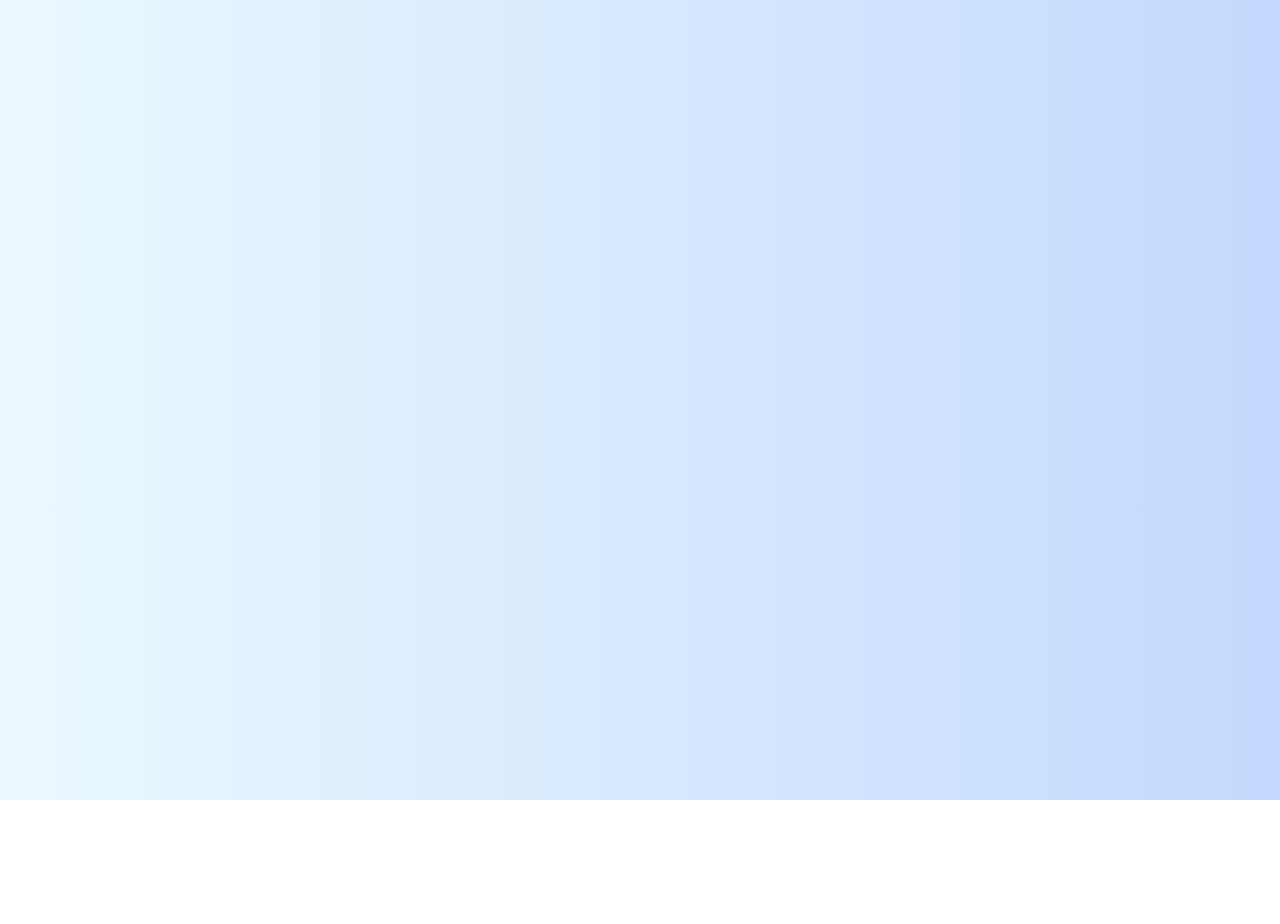
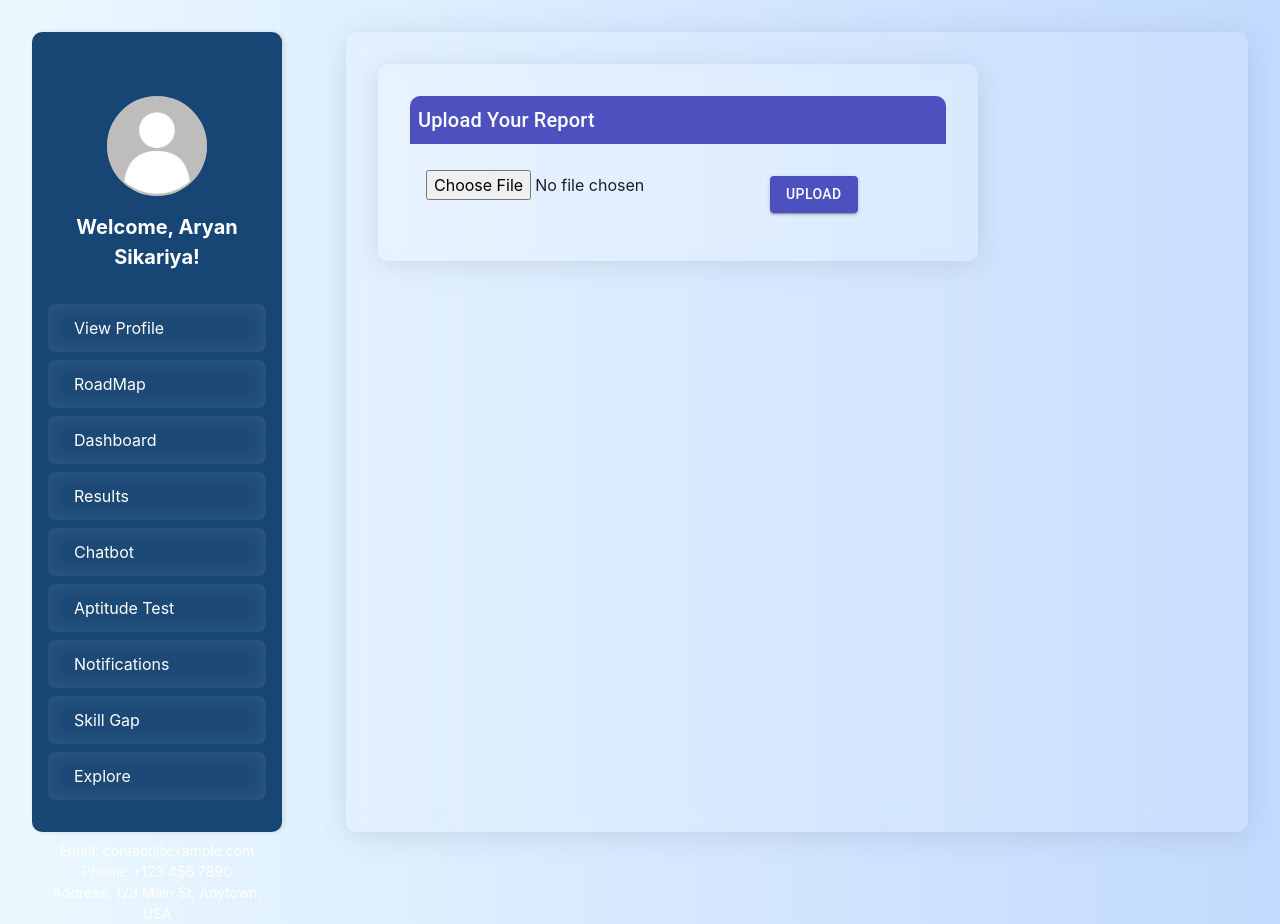
Before and after one commit to Hannan2004/AI-Enhanced-Learning-Platform, a React (Create React App) app in the folder frontend/: page /report in a window 1280 px wide. Before the commit this address had no page. Before the commit the page ends 800 px from the top, so only its background shows below. Built offline with nearby package versions, Linux system fonts and the light colour scheme.

Commit message:
report upload

```diff
--- a/frontend/src/App.js
+++ b/frontend/src/App.js
@@ -54,6 +54,7 @@ function App() {
             <Route path="/CareerOptions" element={<CareerOptions />} />
             <Route path="/SkillGap" element={<SkillGap />} />
             <Route path="/Test" element={<Test />} />
+            <Route path="/report" element={<ReportUpload />} />
           </Routes>
         </main>
       </div>
--- a/frontend/src/pages/ReportUpload.js
+++ b/frontend/src/pages/ReportUpload.js
@@ -1,13 +1,15 @@
 import React, { useState } from 'react';
 import axios from 'axios';
 import styled from 'styled-components';
+import { Card, CardContent, Typography, Button, Box, Grid } from '@mui/material';
+import Sidebar from '../components/Sidebar'; // Adjust the path as necessary
 
 const FlipCard = styled.div`
   background-color: transparent;
   width: 100%;
   height: 200px;
   perspective: 1000px;
-  margin-bottom: 20px; /* Add margin to create spacing between cards */
+  margin-bottom: 20px;
 `;
 
 const FlipCardInner = styled.div`
@@ -43,7 +45,12 @@ const ReportUpload = () => {
   const [recommendations, setRecommendations] = useState([]);
 
   const handleFileChange = (e) => {
-    setFile(e.target.files[0]);
+    const selectedFile = e.target.files[0];
+    if (selectedFile && selectedFile.type === 'application/pdf') {
+      setFile(selectedFile);
+    } else {
+      alert('Please upload a PDF file.');
+    }
   };
 
   const handleSubmit = async (e) => {
@@ -63,30 +70,82 @@ const ReportUpload = () => {
     }
   };
 
+  const styles = {
+    container: {
+      display: 'flex',
+    },
+    content: {
+      flexGrow: 1,
+      padding: '2rem',
+      background: 'rgba(255, 255, 255, 0.1)',
+      backdropFilter: 'blur(10px)',
+      borderRadius: '10px',
+      boxShadow: '0 4px 30px rgba(0, 0, 0, 0.1)',
+      margin: '2rem',
+    },
+    card: {
+      background: 'rgba(255, 255, 255, 0.1)',
+      backdropFilter: 'blur(10px)',
+      borderRadius: '10px',
+      boxShadow: '0 4px 30px rgba(0, 0, 0, 0.1)',
+      padding: '2rem',
+      width: '100%',
+      maxWidth: '600px',
+    },
+    cardHeader: {
+      backgroundColor: '#4c51bf',
+      color: '#ffffff',
+      padding: '0.5rem',
+      borderRadius: '10px 10px 0 0',
+    },
+    cardContent: {
+      padding: '1rem',
+    },
+    button: {
+      marginTop: '1rem',
+      backgroundColor: '#4c51bf',
+      color: '#ffffff',
+    },
+    flipCardContainer: {
+      marginTop: '2rem',
+      width: '100%',
+      maxWidth: '800px',
+    },
+  };
+
   return (
-    <div className="min-h-screen bg-gray-100 flex flex-col items-center justify-center p-4">
-      <form onSubmit={handleSubmit} className="bg-white p-6 rounded-lg shadow-md w-full max-w-md">
-        <h1 className="text-2xl font-bold mb-4">Upload Your Report</h1>
-        <input type="file" onChange={handleFileChange} className="mb-4" />
-        <button type="submit" className="w-full py-2 px-4 bg-blue-500 text-white font-semibold rounded-lg shadow-md hover:bg-blue-700 transition duration-300">
+    <div style={styles.container}>
+      <Sidebar userName="Aryan Sikariya" />
+      <div style={styles.content}>
+        <Card style={styles.card}>
+          <div style={styles.cardHeader}>
+            <Typography variant="h6">Upload Your Report</Typography>
+          </div>
+          <CardContent style={styles.cardContent}>
+            <form onSubmit={handleSubmit}>
+              <input type="file" accept="application/pdf" onChange={handleFileChange} />
+              <Button type="submit" variant="contained" style={styles.button}>
                 Upload
-        </button>
+              </Button>
             </form>
-      <div className="mt-8 w-full max-w-3xl">
+          </CardContent>
+        </Card>
+        <div style={styles.flipCardContainer}>
           {recommendations.map((rec, index) => (
             <FlipCard key={index}>
               <FlipCardInner>
                 <FlipCardFront className="bg-blue-500 text-white p-4 rounded-lg">
-                <h2 className="text-xl font-bold">{rec.career}</h2>
+                  <Typography variant="h6">{rec.career}</Typography>
                 </FlipCardFront>
                 <FlipCardBack className="bg-gray-100 text-black p-4 rounded-lg">
-                <p>{rec.reason}</p>
+                  <Typography variant="body2">{rec.reason}</Typography>
                 </FlipCardBack>
               </FlipCardInner>
             </FlipCard>
           ))}
         </div>
       </div>
+    </div>
   );
 };
 
```
Lines whose indentation alone changed are shown as unchanged.
